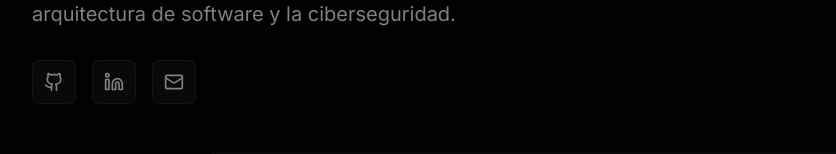
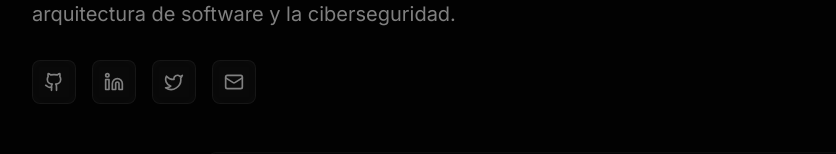
Before and after one commit to gonzaorban/portfolio, a Next.js app: page / in a window 1280 px wide. Shown: the part 248-402 px from the top of the page, without its empty margins (96-932 px from the left). Built offline with nearby package versions, Linux system fonts and the light colour scheme.

Commit message:
feat: add Twitter link to Hero section
Add Twitter icon between LinkedIn and Email for social media order.

Co-authored-by: Gonzalo Tomás Orban <183670355+gonzaorban@users.noreply.github.com>

```diff
--- a/components/hero.tsx
+++ b/components/hero.tsx
@@ -2,11 +2,12 @@
 
 import { motion } from "framer-motion"
 import { Terminal } from "./terminal"
-import { Github, Linkedin, Mail, MapPin } from "lucide-react"
+import { Github, Linkedin, Mail, MapPin, Twitter } from "lucide-react"
 
 const socialLinks = [
   { icon: Github, href: "https://github.com/gonzaorban", label: "GitHub" },
   { icon: Linkedin, href: "https://linkedin.com/in/gonzaorban", label: "LinkedIn" },
+  { icon: Twitter, href: "https://x.com/gonzaorban", label: "X" },
   { icon: Mail, href: "mailto:gonzaorban@gmail.com", label: "Email" },
 ]
 
```
